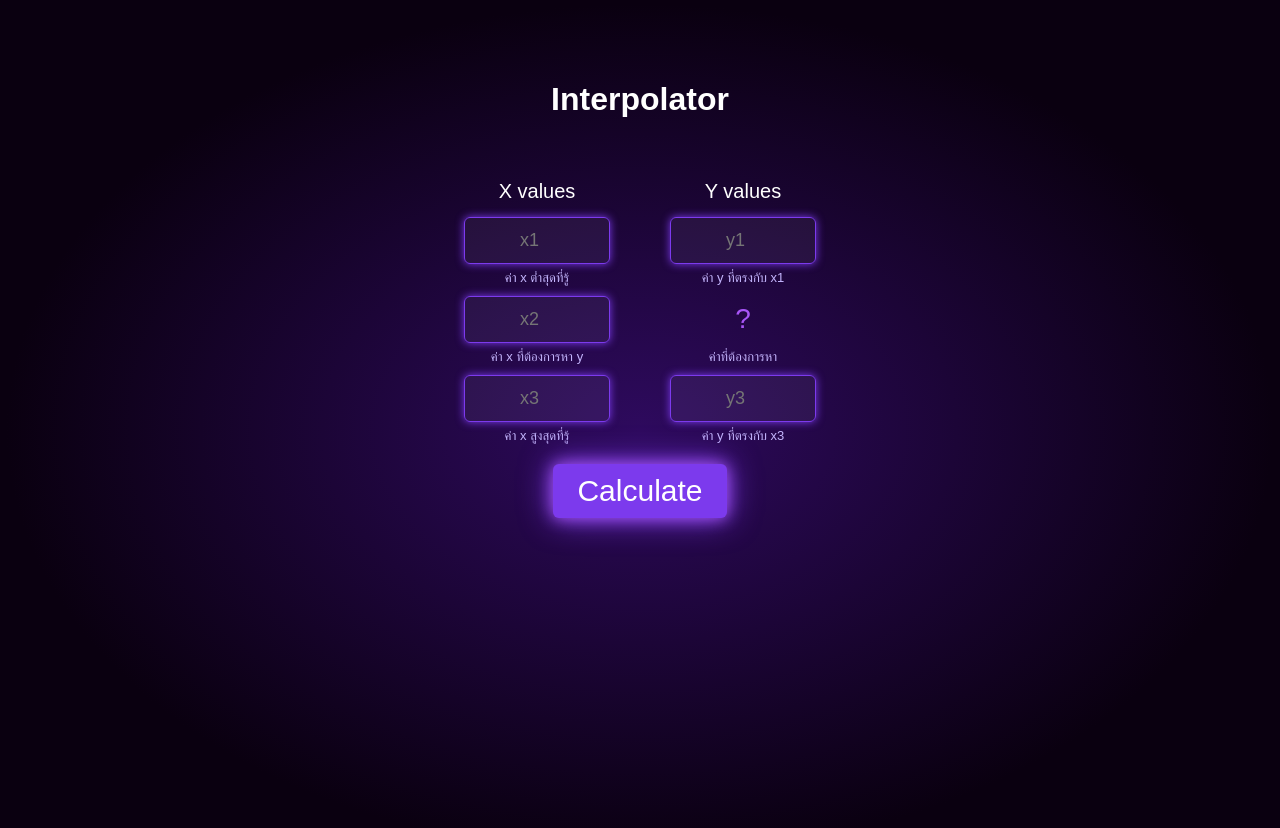
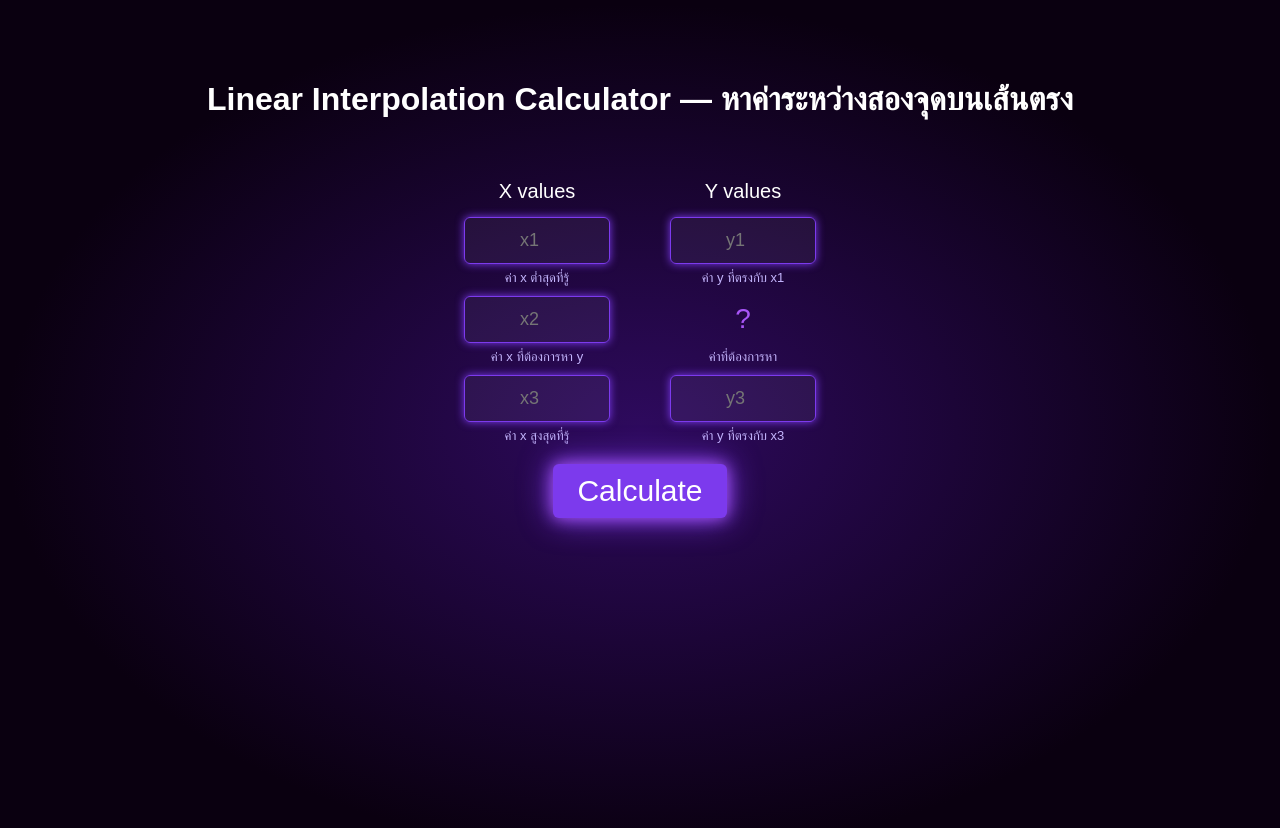
Before and after one commit to sorawitroleplay/Interpolator, a plain HTML site: page index.html in a window 1280 px wide. Drawn offline with Linux system fonts and the light colour scheme.

Commit message:
Update index.html

```diff
--- a/index.html
+++ b/index.html
@@ -3,12 +3,12 @@
 <head>
     <meta charset="UTF-8">
     <meta name="viewport" content="width=device-width, initial-scale=1.0">
-    <title>Document</title>
+    <title>Interpolator — Linear Interpolation Calculator</title>
 </head>
 <body>
    <body>
   <body>
-  <h1>Interpolator</h1>
+  <h1>Linear Interpolation Calculator — หาค่าระหว่างสองจุดบนเส้นตรง</h1>
 
   <div style="display: flex; gap: 60px; margin-top: 20px;">
 
```
